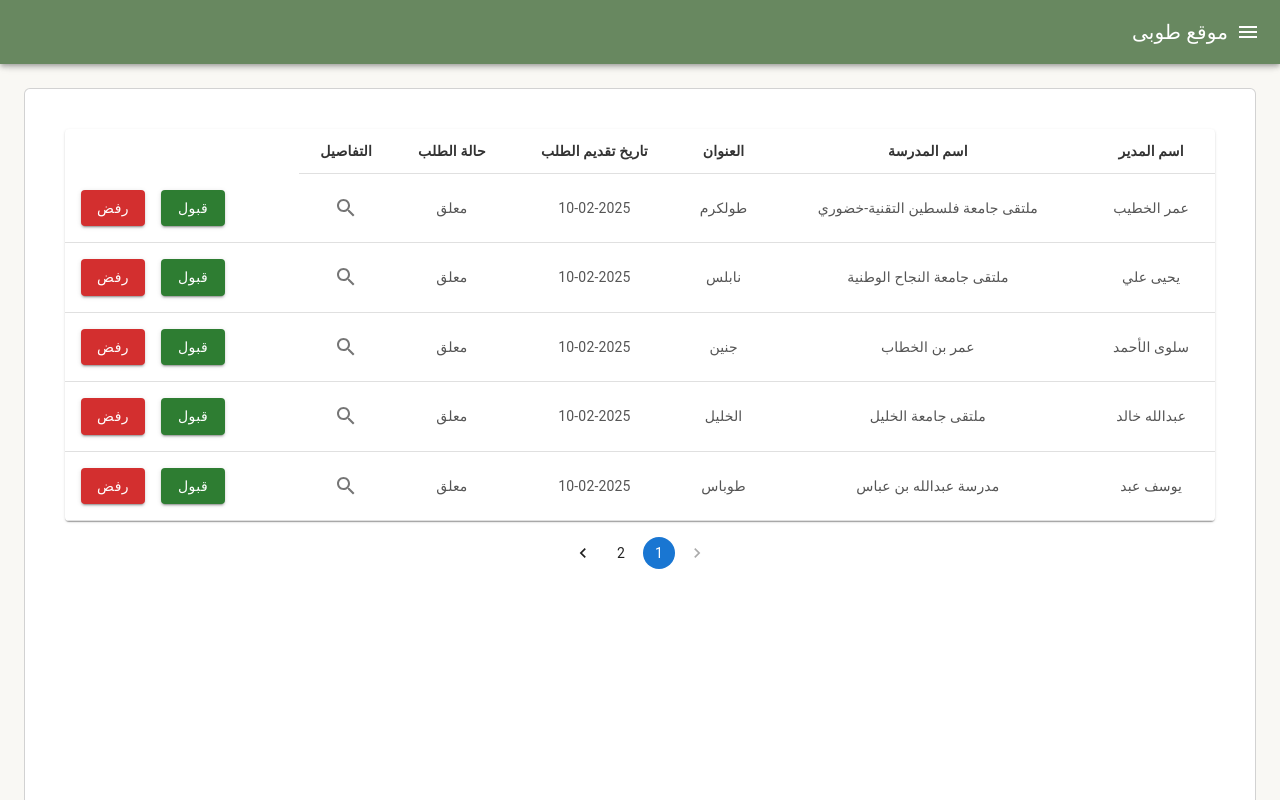
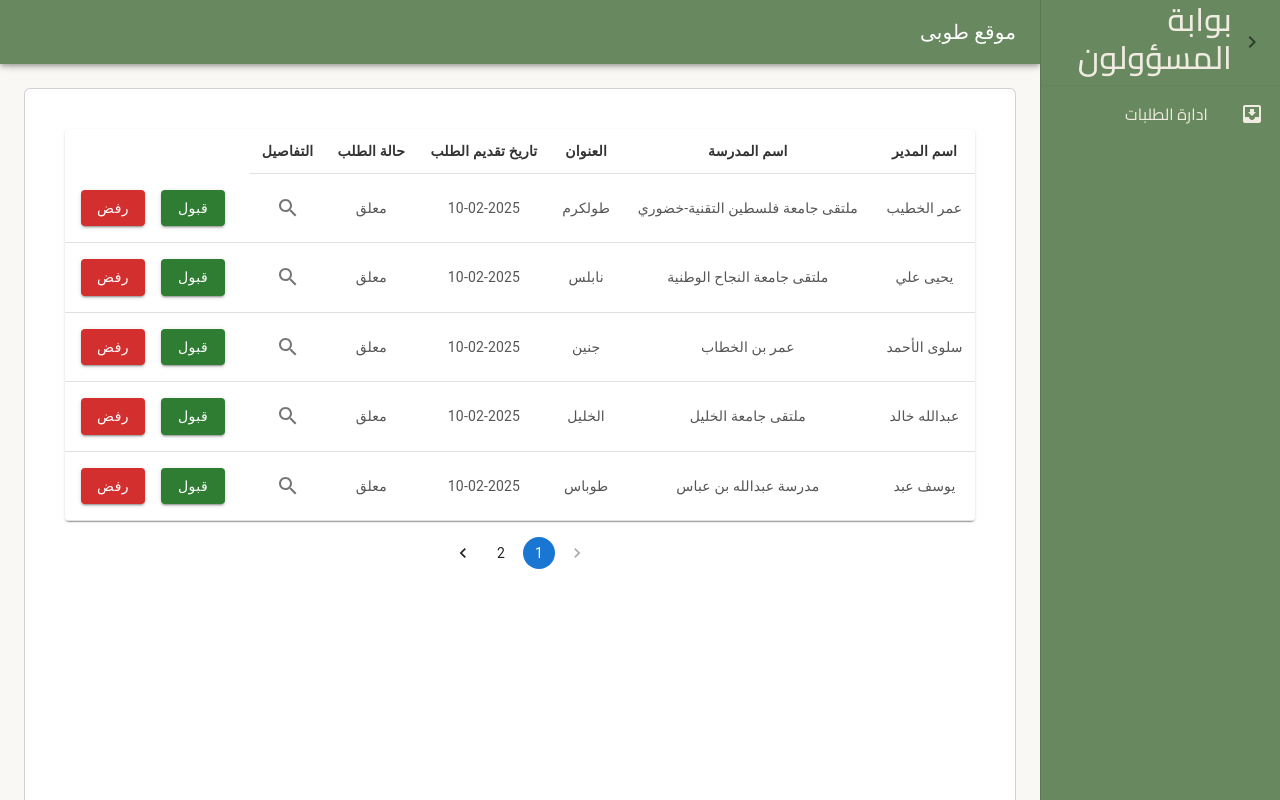
Before and after one commit to Ansam56/GraduationProject, a React (Vite) app: page /Admin in a window 1280 px wide. Both pictures are taken after a click on the button 1252 px from the left and 42 px from the top of the page. Shown: the top 800 px of the page. Built offline with nearby package versions, Linux system fonts and the light colour scheme.

Commit message:
edit sharedDashboard style

```diff
--- a/src/components/pages/sharedDashboard/PersistentDrawerRight.jsx
+++ b/src/components/pages/sharedDashboard/PersistentDrawerRight.jsx
@@ -91,7 +91,7 @@ const DrawerHeader = styled('div')(({ theme }) => ({
 
 export default function PersistentDrawerRight({component, links, title, SideBarTitle}) {
   const theme = useTheme();
-  const [open, setOpen] = React.useState(true);
+  const [open, setOpen] = React.useState(false);
 
   const handleDrawerOpen = () => {
     setOpen(true);
@@ -110,6 +110,7 @@ export default function PersistentDrawerRight({component, links, title, SideBarT
           flexShrink: 0,
           '& .MuiDrawer-paper': {
             width: drawerWidth,
+             backgroundColor: '#688860',
           },
         }}
         variant="persistent"
@@ -120,17 +121,17 @@ export default function PersistentDrawerRight({component, links, title, SideBarT
           <IconButton onClick={handleDrawerClose}>
             {theme.direction === 'rtl' ? <ChevronLeftIcon /> : <ChevronRightIcon />}
           </IconButton>
-          <h2>{SideBarTitle}</h2>
+          <h2 className={`${style.SideBarTitle}`}>{SideBarTitle}</h2>
         </DrawerHeader>
         <Divider />
         <List>
           {links.map((AdminLink, index) => (
             <ListItem key={index}  >
 
-                <ListItemIcon>
+                <ListItemIcon className={`${style.linkIcon}`}>
                   {AdminLink.icon}
                 </ListItemIcon>
-                <Link to={AdminLink.target} >
+                <Link className={`${style.links}`} to={AdminLink.target} >
                    {AdminLink.name}
                 </Link>
 
--- a/src/components/pages/sharedDashboard/PersistentDrawerRight.module.css
+++ b/src/components/pages/sharedDashboard/PersistentDrawerRight.module.css
@@ -2,7 +2,6 @@
     background-color: var(--primary-color) !important;
 
 }
-
- .MuiDrawer-paper{
-    background-color: var(--primary-color) !important;
+.SideBarTitle , .links, .linkIcon{
+  color: var(--main-color) !important;
 }
```
